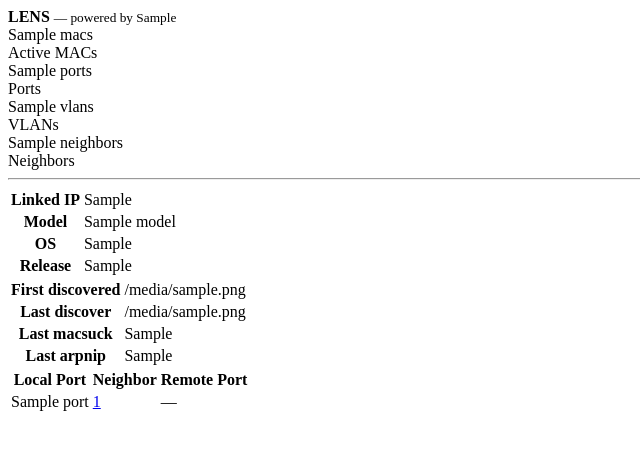
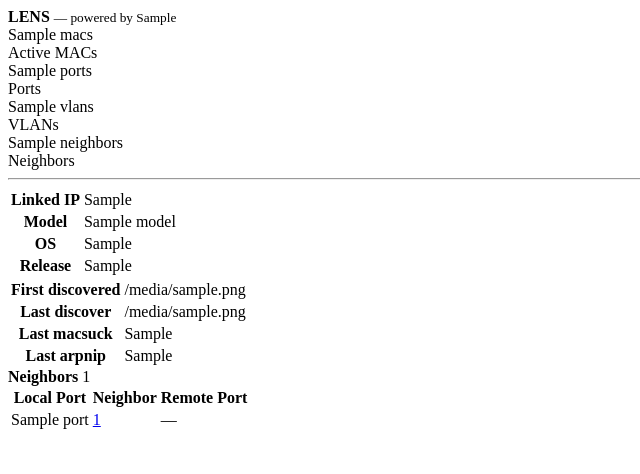
Before and after one commit to zebbra/netbox-lens, a Django app: template netbox_lens/templates/netbox_lens/device_nodes_panel.html in a window 1280 px wide. Shown: the top 474 px of the page, without its empty margins (0-640 px from the left). Run offline with Django 3.2, Linux system fonts and the light colour scheme; the template is opened without the code that fills it: most values are stand-ins (such as "Sample title", 1, 10 or a date in 2020).

Commit message:
Split Neighbors into its own card
The inline h6 heading was too subtle next to the LENS summary card's
other content. A separate bordered card with a proper card-header
matches the visual weight of NetBox's own native device-page cards
(Application Services, Images, Dimensions) rather than a full tab,
since this table is small (3 columns, a handful of rows).

```diff
--- a/netbox_lens/templates/netbox_lens/device_nodes_panel.html
+++ b/netbox_lens/templates/netbox_lens/device_nodes_panel.html
@@ -124,8 +124,16 @@
         </table>
       </div>
     </div>
+  </div>
+</div>
 
 {% if lens_neighbors %}
+<div class="card mb-3">
+  <div class="card-header d-flex align-items-center gap-2">
+    <i class="mdi mdi-lan-connect" aria-hidden="true"></i>
+    <strong>{% trans "Neighbors" %}</strong>
+    <span class="badge text-bg-secondary">{{ lens_neighbors|length }}</span>
+  </div>
   <table class="table table-hover table-headings mb-0">
     <thead>
       <tr>
@@ -150,9 +158,8 @@
       {% endfor %}
     </tbody>
   </table>
+</div>
 {% endif %}
-  </div>
-</div>
 
 {% if lens_can_trigger %}
 <div class="modal fade" id="lens-rebuild-modal" tabindex="-1" aria-hidden="true">
```
Lines whose indentation alone changed are shown as unchanged.
